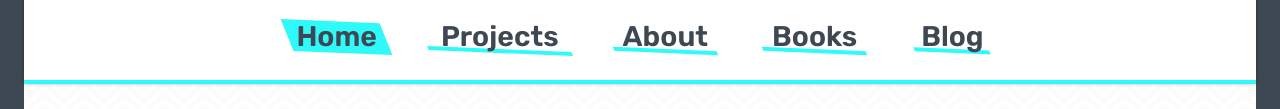
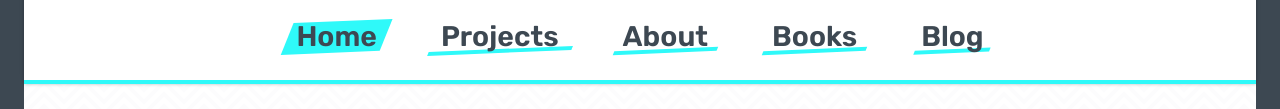
Before and after one commit to wdluft/willluft, a Gatsby site in the folder gatsby/: page / in a window 1280 px wide. Shown: the part 219-328 px from the top of the page. Built offline with nearby package versions, Linux system fonts and the light colour scheme; Gatsby itself is replaced by a stand-in of ours.

Commit message:
Inverted nav link decorations

```diff
--- a/gatsby/src/components/Nav.js
+++ b/gatsby/src/components/Nav.js
@@ -55,7 +55,7 @@ const NavWrapper = styled.nav`
       z-index: 10;
 
       &::before {
-        --rotate: 2.5deg;
+        --rotate: -2.5deg;
         --scale: 1.2;
         content: '';
         position: absolute;
@@ -64,7 +64,7 @@ const NavWrapper = styled.nav`
         background-color: var(--primary);
         bottom: 0;
         left: 0;
-        transform: skew(24deg) rotate(var(--rotate)) scaleX(var(--scale));
+        transform: skew(-24deg) rotate(var(--rotate)) scaleX(var(--scale));
         transition: var(--transition);
         z-index: -10;
       }
```
